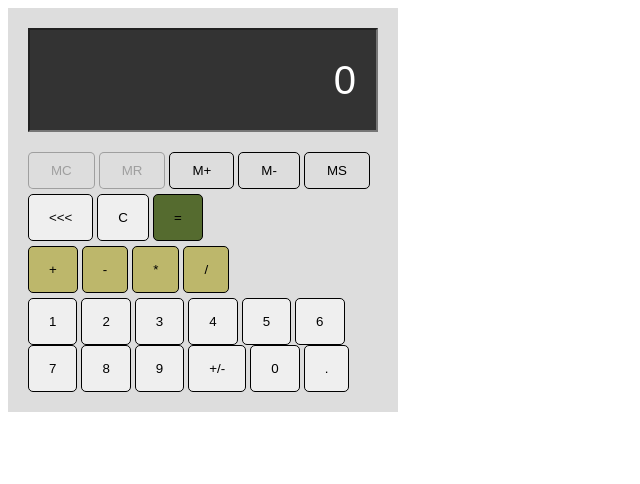
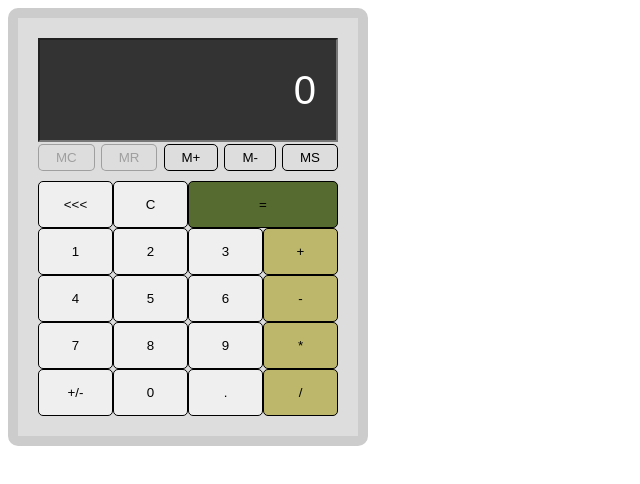
Before and after one commit to CristiBCN/Calculator, a plain HTML site: page index.html in a window 1280 px wide. Shown: the whole page, without its empty margins (0-640 px from the left). Drawn offline with Linux system fonts and the light colour scheme.

Commit message:
Styling is done
I finished the calculator's styling (with flex and grid layout).
I noticed that I have a bug on operations with the memory. To be fixed!

```diff
--- a/index.html
+++ b/index.html
@@ -17,6 +17,7 @@
         <button id="memoryMinus">M-</button>
         <button id="memoryStore">MS</button>
       </div>
+      <div class="keyboard">
         <div class="options">
           <button id="del"><<<</button>
           <button id="clear">C</button>
@@ -44,6 +45,7 @@
         </div>
       </div>
     </div>
+  </div>
 
   <script src="logic.js"></script>
 </body>
--- a/logic.js
+++ b/logic.js
@@ -148,7 +148,3 @@ function calculate(a, oper, b) {
   //calculated = true;
   return operate[oper](a, b);
 }
-
-function memStore() {
-
-}
--- a/style.css
+++ b/style.css
@@ -5,10 +5,10 @@ html {
 .container {
   display: flex;
   flex-direction: column;
-  width: 350px;
+  width: 300px;
   padding: 20px;
-  border: 10px;
-  border-radius: 10px solid #ccc;
+  border: 10px solid #ccc;
+  border-radius: 10px;
   background: #ddd;
 }
 
@@ -19,34 +19,97 @@ html {
   color: white;
   font-size: 40px;
   height: 60px;
-  margin-bottom: 20px;
+  margin-bottom: 2px;
   overflow: hidden;
 }
-
+/*
 .buttons {
   display: flex;
   flex-direction: column;
   gap: 5px;
 }
-
+*/
 button {
   padding: 15px 20px;
   border: 1px solid;
   border-radius: 5px;
   cursor: pointer;
-  flex: 1;
+
+}
+
+
+
+.memory {
+  display: flex;
+  flex-direction: row;
+  justify-content: space-between;
+  gap: 5px;
+  margin-bottom: 10px;
 }
 
 .memory > button {
-  padding: 10px 22px;
-  gap: 1px;
+  padding: 5px 17px;
   background: #ddd;
 }
 
+.keyboard {
+  display: grid;
+  grid-template-columns: repeat(4, 1fr);
+  grid-template-rows: repeat(5, 1fr);
+  grid-template-areas:
+    'options options options options'
+    'number number number operations'
+    'number number number operations'
+    'number number number operations'
+    'number number number operations';
+}
+
+.options {
+  display: grid;
+  grid-template-columns: repeat(4, 1fr);
+  grid-area: options;
+}
+
+.options button:hover {
+  background-color: firebrick;
+  color: whitesmoke;
+}
+
+.operations {
+  display: grid;
+  grid-area: operations;
+}
+
+.numbers {
+  display: grid;
+  grid-template-columns: repeat(3, 1fr);
+  grid-area: number;
+}
+
 #equal {
+  grid-column: 3/5;
   background-color: darkolivegreen;
+}
+
+#equal:hover {
+  background-color: firebrick;
+  color: whitesmoke;
+  transform: scale(1.2);
 }
 
 .operations > button {
   background-color: darkkhaki;
 }
+
+.numbers > button:hover {
+  background-color: aqua;
+}
+
+.operations > button:hover {
+  background-color: forestgreen;
+}
+
+.memory > button:hover:not([disabled]) {
+  background-color: #333;
+  color: whitesmoke;
+}
```
Lines whose indentation alone changed are shown as unchanged.
